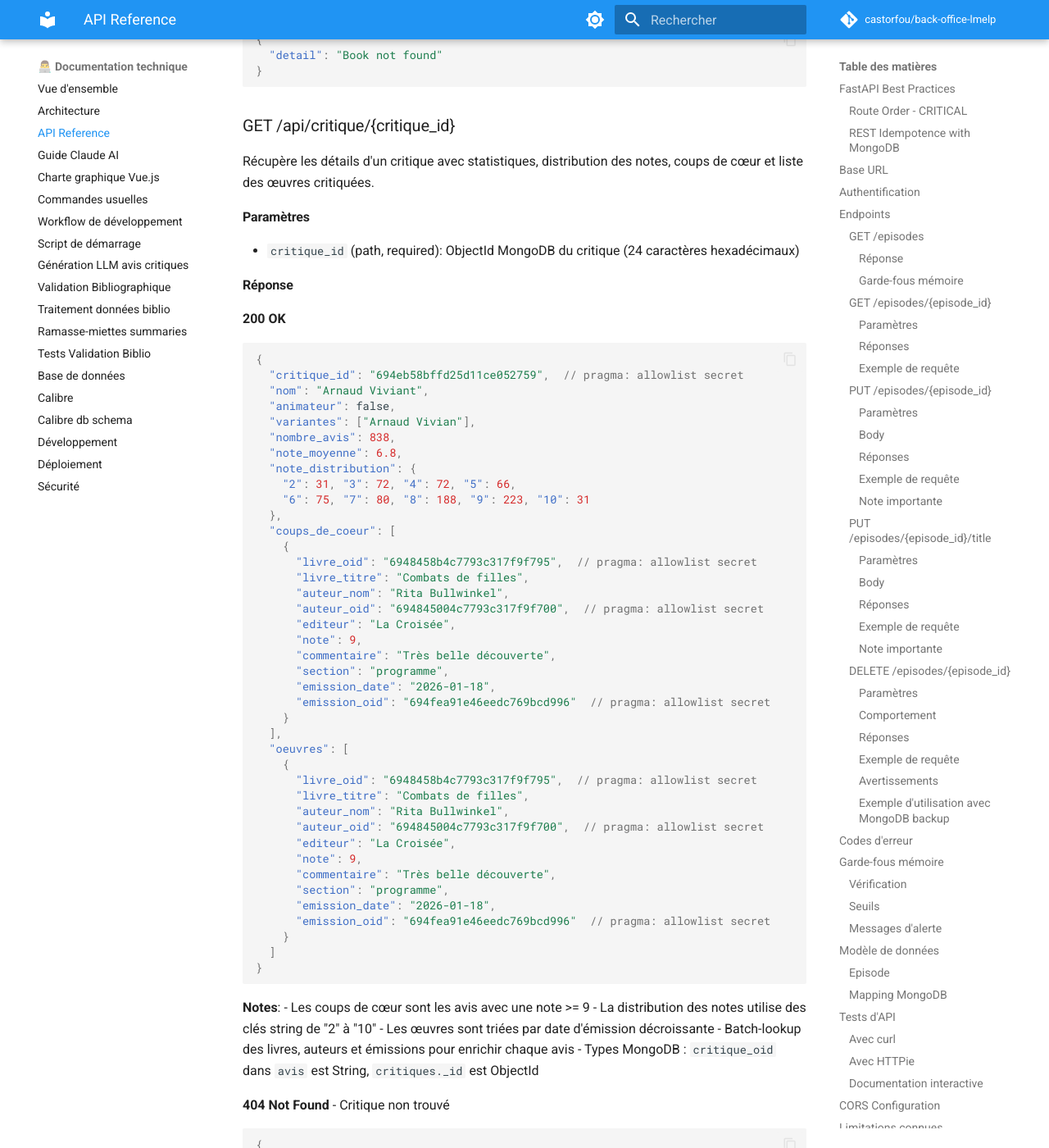
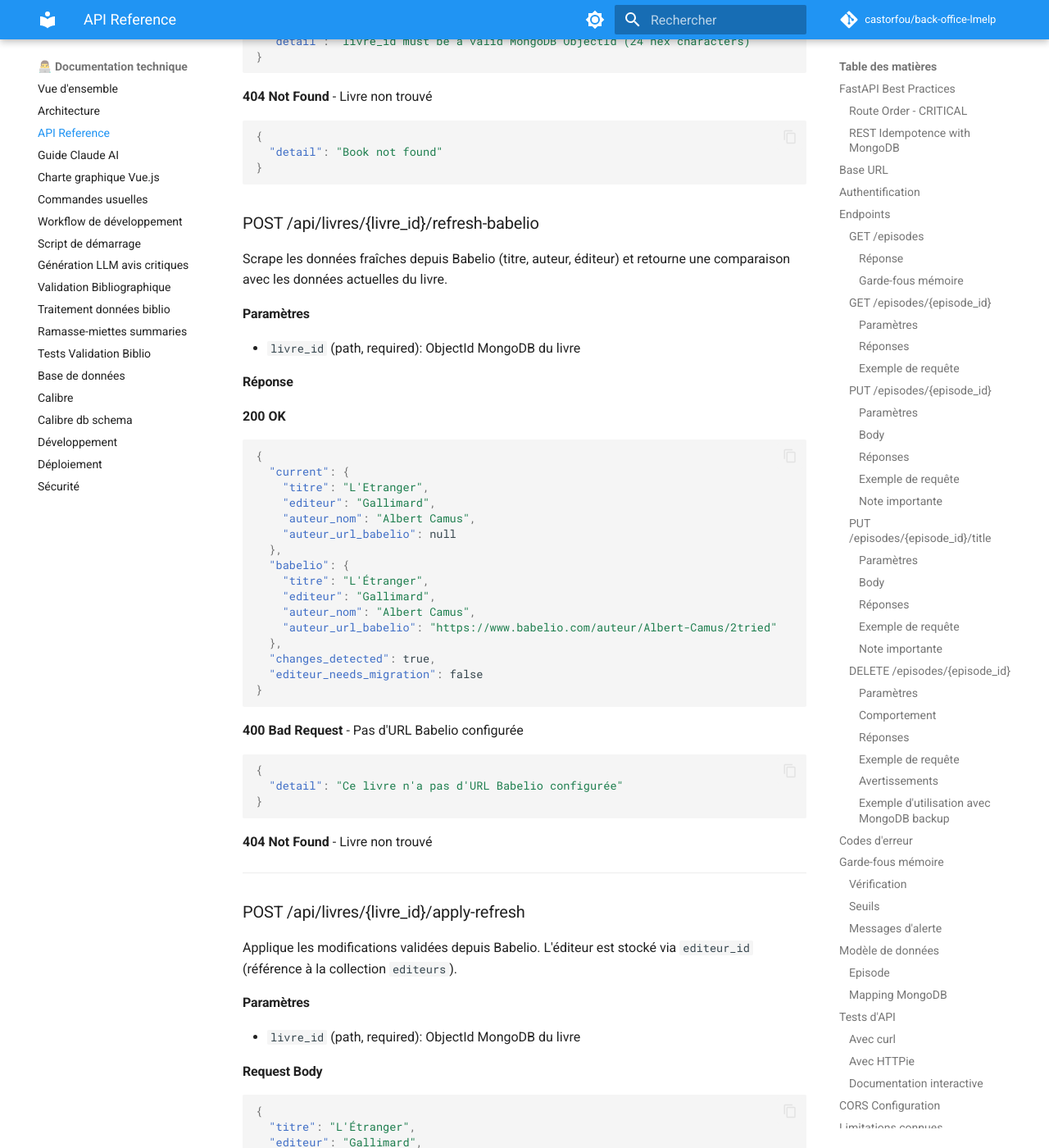
Before and after one commit to castorfou/back-office-lmelp, an MkDocs documentation site: the page built from docs/dev/api.md, in a window 1280 px wide and 1400 px high, scrolled down 20300 px. Shown: the whole window at 82% size. Built offline with MkDocs 1.6.1 and Material for MkDocs 9.7.7, drawn with Linux system fonts in a browser that asks for light colours; comment, search, counter and statistics services are not loaded; some of the changed text lies outside the part shown.

Commit message:
docs: Add refresh Babelio and editeur_id documentation (#189)
- User docs: document re-extract button and editeur management
- API docs: add refresh-babelio and apply-refresh endpoints
- Update Book model to reflect editeur_id migration

Co-Authored-By: Claude Opus 4.6 <noreply@anthropic.com>

````diff
--- a/docs/dev/api.md
+++ b/docs/dev/api.md
@@ -838,12 +838,14 @@ class Book:
     id: str
     titre: str
     auteur_id: str  # ObjectId reference
-    editeur: str
+    editeur_id: str  # ObjectId reference vers collection editeurs
     episodes: list[str]  # ObjectId references
     avis_critiques: list[str]  # ObjectId references
     created_at: datetime
     updated_at: datetime
 ```
+
+> **Note** : Le champ `editeur` (string) est remplacé par `editeur_id` (ObjectId) référençant la collection `editeurs`. Les livres existants avec l'ancien format sont migrés automatiquement lors de leur prochain traitement. L'API retourne toujours `editeur` (string résolu) pour la rétrocompatibilité.
 
 ### Request Models
 
@@ -978,6 +980,85 @@ Récupère les détails d'un livre avec tous les épisodes où il est mentionné
   "detail": "Book not found"
 }
 ```
+
+### POST /api/livres/{livre_id}/refresh-babelio
+
+Scrape les données fraîches depuis Babelio (titre, auteur, éditeur) et retourne une comparaison avec les données actuelles du livre.
+
+#### Paramètres
+
+- `livre_id` (path, required): ObjectId MongoDB du livre
+
+#### Réponse
+
+**200 OK**
+```json
+{
+  "current": {
+    "titre": "L'Etranger",
+    "editeur": "Gallimard",
+    "auteur_nom": "Albert Camus",
+    "auteur_url_babelio": null
+  },
+  "babelio": {
+    "titre": "L'Étranger",
+    "editeur": "Gallimard",
+    "auteur_nom": "Albert Camus",
+    "auteur_url_babelio": "https://www.babelio.com/auteur/Albert-Camus/2tried"
+  },
+  "changes_detected": true,
+  "editeur_needs_migration": false
+}
+```
+
+**400 Bad Request** - Pas d'URL Babelio configurée
+```json
+{
+  "detail": "Ce livre n'a pas d'URL Babelio configurée"
+}
+```
+
+**404 Not Found** - Livre non trouvé
+
+---
+
+### POST /api/livres/{livre_id}/apply-refresh
+
+Applique les modifications validées depuis Babelio. L'éditeur est stocké via `editeur_id` (référence à la collection `editeurs`).
+
+#### Paramètres
+
+- `livre_id` (path, required): ObjectId MongoDB du livre
+
+#### Request Body
+
+```json
+{
+  "titre": "L'Étranger",
+  "editeur": "Gallimard",
+  "auteur_nom": "Albert Camus",
+  "auteur_url_babelio": "https://www.babelio.com/auteur/Albert-Camus/2tried"
+}
+```
+
+Tous les champs sont optionnels (seuls les champs fournis sont mis à jour).
+
+#### Réponse
+
+**200 OK**
+```json
+{
+  "status": "success",
+  "livre_id": "68e2c3ba1391489c77ccdee2",
+  "editeur_created": false
+}
+```
+
+- `editeur_created` : `true` si un nouvel éditeur a été créé dans la collection `editeurs`
+
+**404 Not Found** - Livre non trouvé
+
+---
 
 ### GET /api/critique/{critique_id}
 
````
Also changed, not shown: docs/user/babelio-verification.md (+28 -0 lines), docs/user/detail-pages.md (+1 -0 lines).
